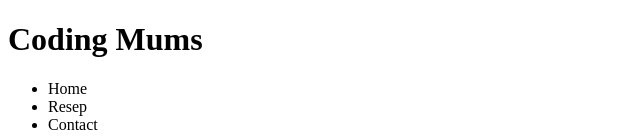
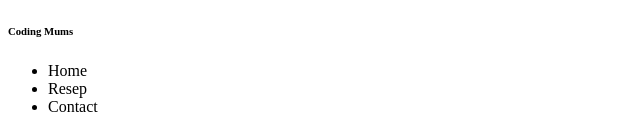
Before and after one commit to mentarimayang/coding_mums, a plain HTML site: page index.html in a window 1280 px wide. Shown: the top 139 px of the page, without its empty margins (0-640 px from the left). Drawn offline with Linux system fonts and the light colour scheme.

Commit message:
ganti jadi h6

```diff
--- a/index.html
+++ b/index.html
@@ -3,7 +3,7 @@
 
 <head>
 <div>
-<h1> Coding Mums </h1>
+<h6> Coding Mums </h6>
 <meta content="text/html; charset=utf-8" http-equiv="Content-Type" />
 <title>Untitled 2</title>
 </div>
```
